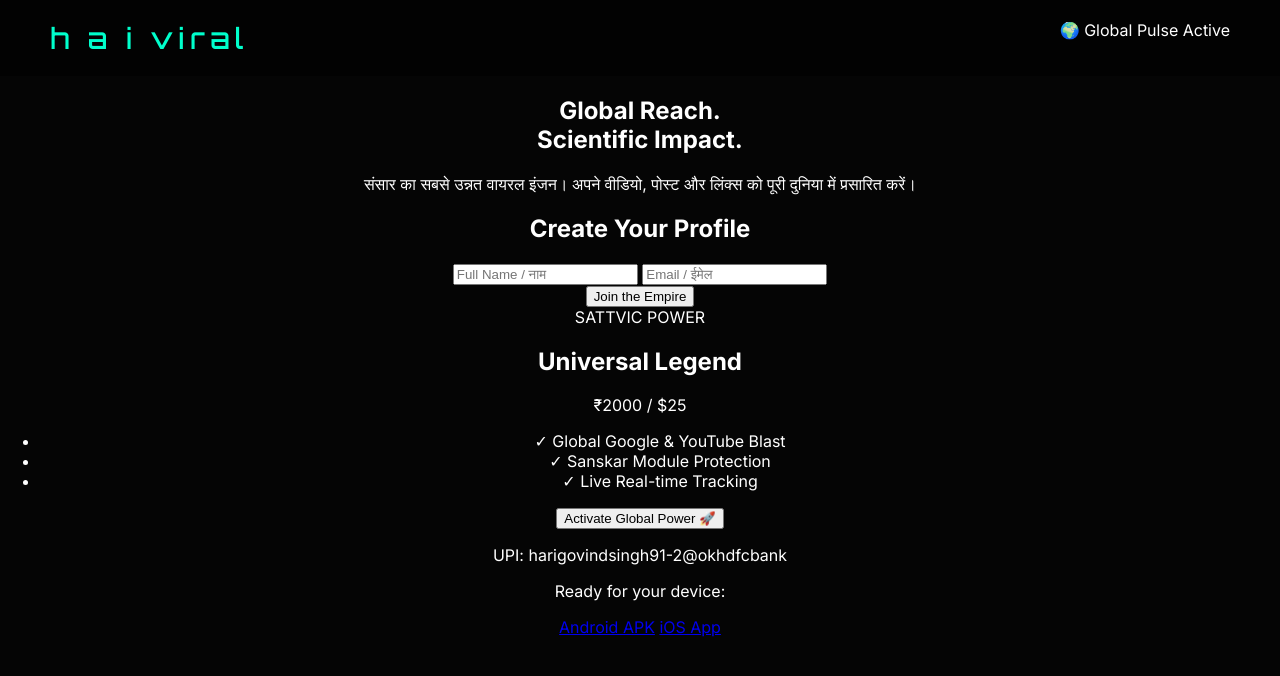
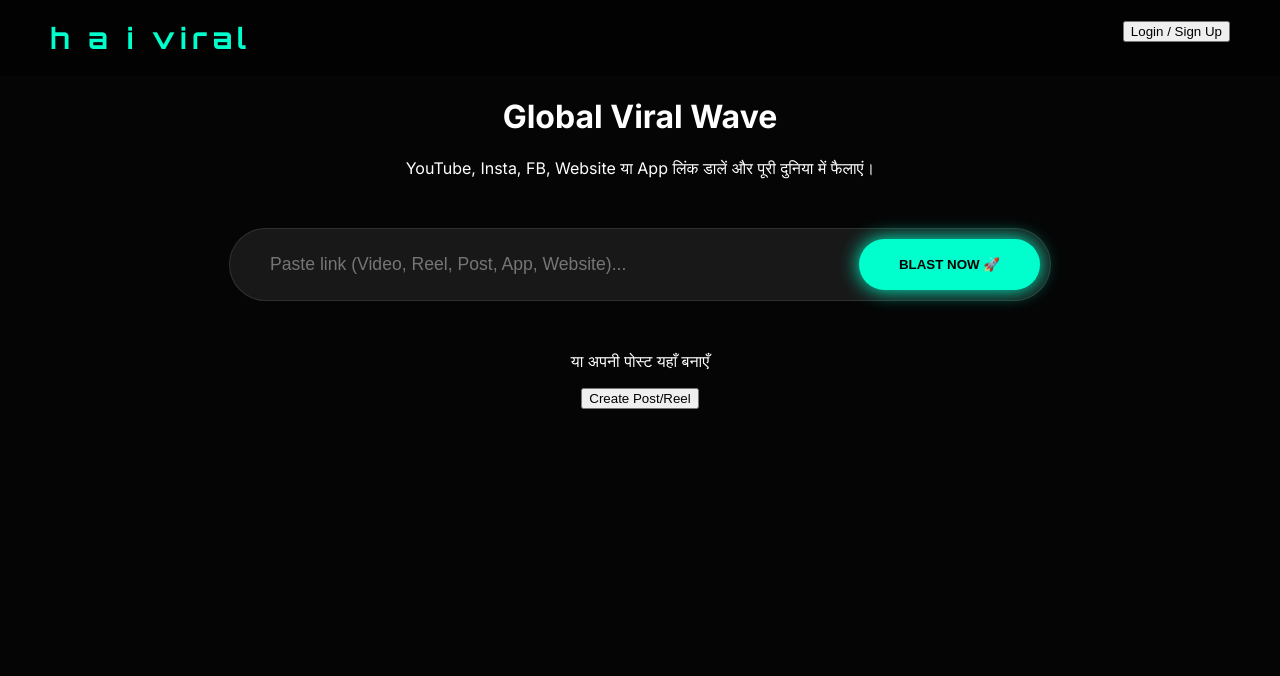
Before and after one commit to harigovind91/haiviral-, a plain HTML site: page index.html in a window 1280 px wide. Drawn offline with Linux system fonts and the light colour scheme.

Commit message:
Update index.html

```diff
--- a/index.html
+++ b/index.html
@@ -3,75 +3,52 @@
 <head>
     <meta charset="UTF-8">
     <meta name="viewport" content="width=device-width, initial-scale=1.0">
-    <title>h a i viral | The Global Scientific Pulse</title>
+    <title>h a i viral | Global Scientific Engine</title>
     <link rel="stylesheet" href="style.css">
-    <link href="https://fonts.googleapis.com/css2?family=Inter:wght@300;400;700&family=Orbitron:wght@500;900&display=swap" rel="stylesheet">
-
-    <script type="text/javascript">
-        function googleTranslateElementInit() {
-            new google.translate.TranslateElement({
-                pageLanguage: 'hi',
-                layout: google.translate.TranslateElement.InlineLayout.SIMPLE,
-                autoDisplay: true
-            }, 'google_translate_element');
-        }
-    </script>
+    <link href="https://fonts.googleapis.com/css2?family=Orbitron:wght@700&family=Inter:wght@400;700&display=swap" rel="stylesheet">
     <script type="text/javascript" src="//translate.google.com/translate_a/element.js?cb=googleTranslateElementInit"></script>
 </head>
 <body>
-
     <div id="google_translate_element" style="display:none;"></div>
-
     <div class="background-animation"></div>
 
     <header class="navbar">
         <div class="logo">h a i  viral</div>
-        <div class="location-chip">
-            <span class="pulse"></span> 🌍 <span id="auto-country">Global Pulse Active</span>
+        <div class="auth-controls">
+            <button class="btn-login" onclick="openAuth()">Login / Sign Up</button>
         </div>
     </header>
 
-    <main class="hero-container">
-        <section class="hero-text">
-            <h1 class="famous-title">Global Reach. <br><span class="highlight">Scientific Impact.</span></h1>
-            <p class="famous-subtitle">संसार का सबसे उन्नत वायरल इंजन। अपने वीडियो, पोस्ट और लिंक्स को पूरी दुनिया में प्रसारित करें।</p>
-        </section>
+    <main class="hero">
+        <h1 class="famous-title">Global <span class="highlight">Viral Wave</span></h1>
+        <p>YouTube, Insta, FB, Website या App लिंक डालें और पूरी दुनिया में फैलाएं।</p>
 
-        <div class="glass-profile-box">
-            <h2 id="txt-profile">Create Your Profile</h2>
-            <div class="input-group">
-                <input type="text" id="uName" placeholder="Full Name / नाम">
-                <input type="email" id="uEmail" placeholder="Email / ईमेल">
-            </div>
-            <button onclick="saveUser()" class="btn-primary">Join the Empire</button>
+        <div class="viral-input-box">
+            <input type="text" id="globalLink" placeholder="Paste link (Video, Reel, Post, App, Website)...">
+            <button onclick="checkAccess()" class="btn-blast">BLAST NOW 🚀</button>
         </div>
 
-        <div class="premium-tier">
-            <div class="card premium-famous">
-                <span class="tag">SATTVIC POWER</span>
-                <h2>Universal Legend</h2>
-                <div class="price-box">
-                    <span class="currency">₹</span>2000 <span class="divider">/</span> <span class="currency">$</span>25
-                </div>
-                <ul class="features">
-                    <li>✓ Global Google & YouTube Blast</li>
-                    <li>✓ Sanskar Module Protection</li>
-                    <li>✓ Live Real-time Tracking</li>
-                </ul>
-                <button onclick="pay(2000)" class="btn-glow">Activate Global Power 🚀</button>
-                <p class="upi-id">UPI: harigovindsingh91-2@okhdfcbank</p>
-            </div>
-        </div>
-
-        <div class="app-ecosystem">
-            <p>Ready for your device:</p>
-            <div class="download-btns">
-                <a href="#" class="store-btn android" onclick="download('android')">Android APK</a>
-                <a href="#" class="store-btn ios" onclick="download('ios')">iOS App</a>
-            </div>
+        <div class="create-content">
+            <p>या अपनी पोस्ट यहाँ बनाएँ</p>
+            <button onclick="openEditor()" class="btn-outline">Create Post/Reel</button>
         </div>
     </main>
 
+    <div id="authModal" class="modal">
+        <div class="modal-content glass">
+            <span class="close" onclick="closeAuth()">&times;</span>
+            <h2 id="authTitle">Secure Access</h2>
+            <div id="otpStep1">
+                <input type="text" id="userContact" placeholder="Mobile Number or Email">
+                <button onclick="sendOTP()" class="btn-glow">Send OTP</button>
+            </div>
+            <div id="otpStep2" style="display:none;">
+                <input type="text" id="otpCode" placeholder="Enter 6-Digit OTP">
+                <button onclick="verifyOTP()" class="btn-glow">Verify & Login</button>
+            </div>
+        </div>
+    </div>
+
     <script src="public.js"></script>
 </body>
-</html>
+            </html>
```
